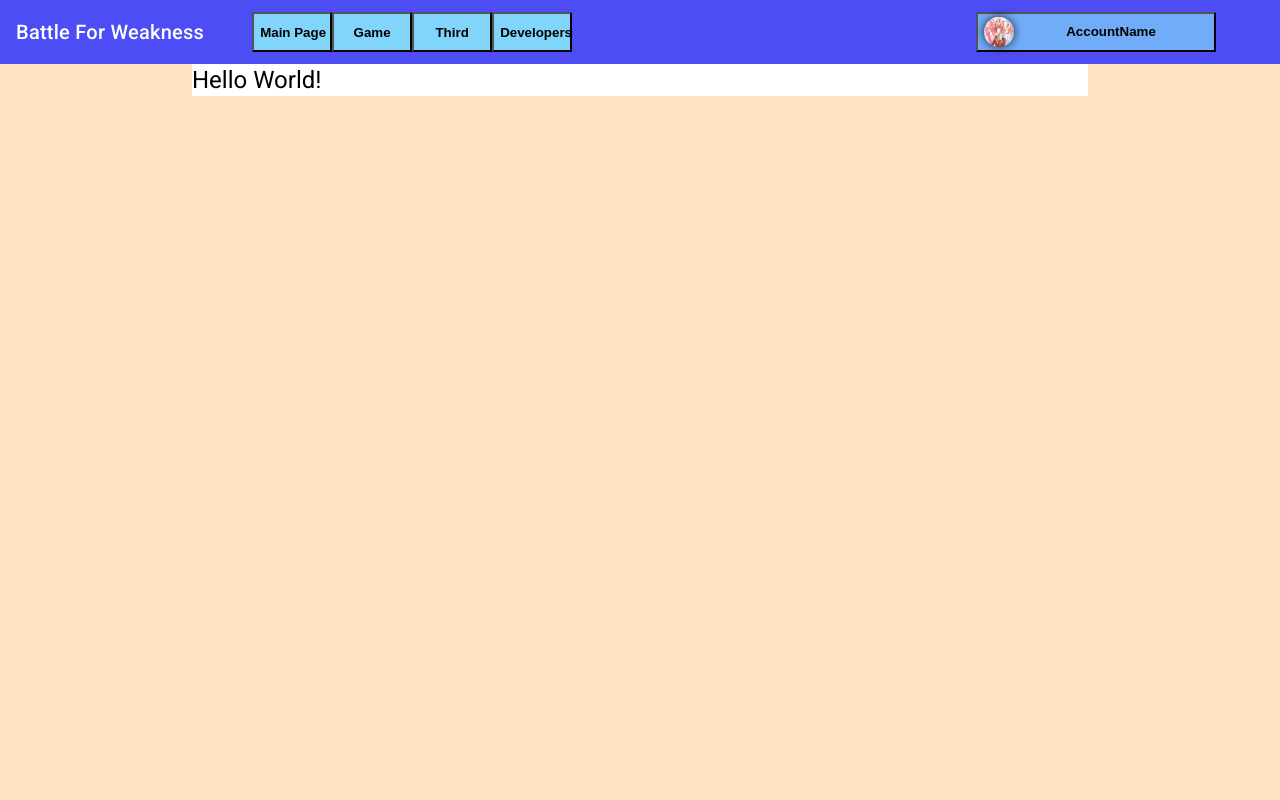
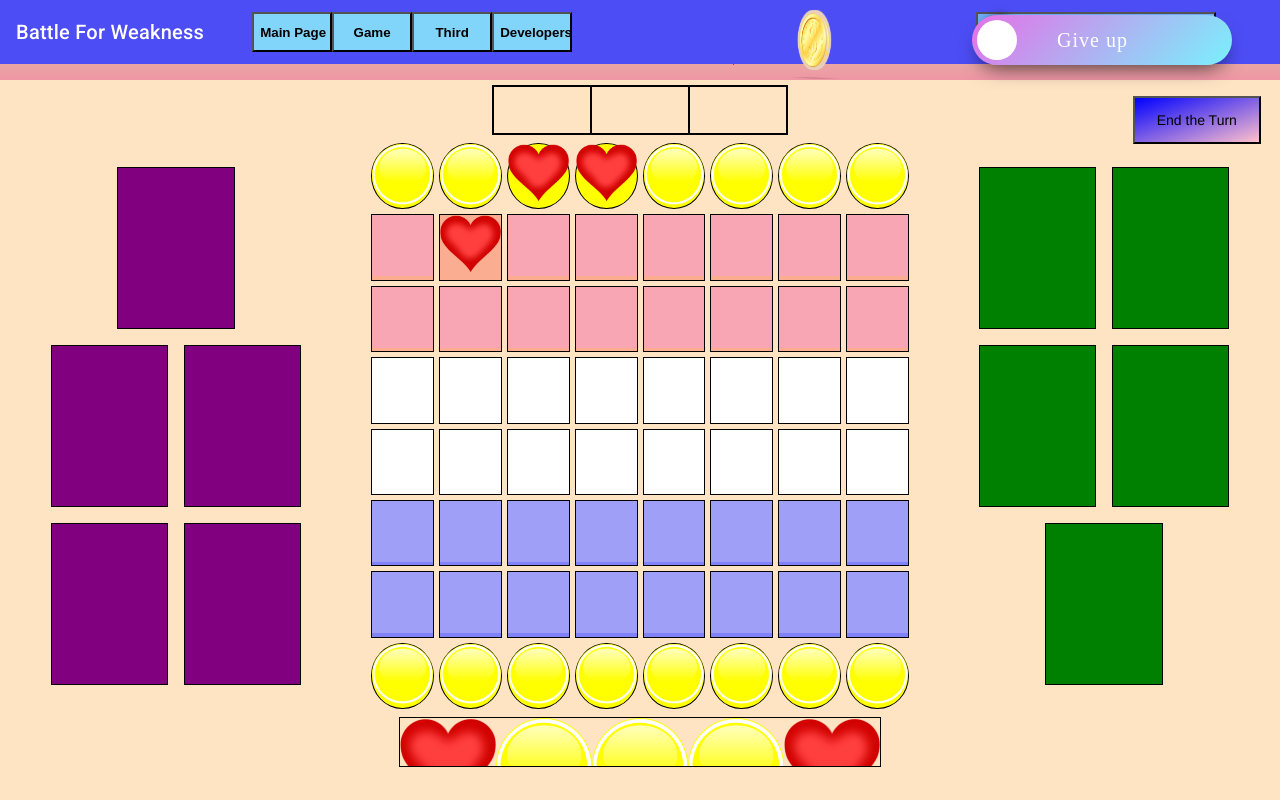
Before and after one commit to quadratishkin/angular, an Angular app in the folder first-angular/: page / in a window 1280 px wide. Built offline with nearby package versions, Linux system fonts and the light colour scheme.

Commit message:
field reworked

```diff
--- a/first-angular/src/app/app.module.ts
+++ b/first-angular/src/app/app.module.ts
@@ -19,6 +19,7 @@ import { DevelopersPageComponent } from './content/developers-page/developers-pa
 import { DataFieldComponent } from './content/game-page/data-field/data-field.component';
 import { PreparingComponent } from './content/game-page/preparing/preparing.component';
 import { GameOverComponent } from './content/game-page/game-over/game-over.component';
+import { FieldCardRendererComponent } from './content/game-page/data-field/field-card-renderer/field-card-renderer.component';
 
 @NgModule({
   declarations: [
@@ -32,6 +33,7 @@ import { GameOverComponent } from './content/game-page/game-over/game-over.compo
     DataFieldComponent,
     PreparingComponent,
     GameOverComponent,
+    FieldCardRendererComponent,
   ],
   imports: [
     BrowserModule,
--- a/first-angular/src/app/content/game-page/data-field/constants.ts
+++ b/first-angular/src/app/content/game-page/data-field/constants.ts
@@ -3,26 +3,31 @@ export enum Turn {
   OPPONENT,
 }
 
-export const idHandPictures: abc = {
-  0: '../../../../assets/Photoes/hearth.png',
+export const idHandPictures: DynamicObject<string> = {
+  1: '../../../../assets/Photoes/hearth.png',
+  2: '../../../../assets/Photoes/FieldPictures/yellowCircle.png',
 };
 
-export const idMoneyCollectorPictures: abc = {
+export const idMoneyCollectorPictures: DynamicObject<string> = {
   0: '../../../../assets/Photoes/FieldPictures/yellowCircle.png',
+  1: '../../../../assets/Photoes/hearth.png',
 };
 
-export const idMyFieldPictures: abc = {
+export const idMyFieldPictures: DynamicObject<string> = {
   0: '../../../../assets/Photoes/FieldPictures/blueSquare.jpg',
+  1: '../../../../assets/Photoes/hearth.png',
 };
 
-export const idCommonFieldPictures: abc = {
+export const idCommonFieldPictures: DynamicObject<string> = {
   0: '../../../../assets/Photoes/FieldPictures/whiteSquare.jpg',
+  1: '../../../../assets/Photoes/hearth.png',
 };
 
-export const idOppsFieldPictures: abc = {
+export const idOppsFieldPictures: DynamicObject<string> = {
   0: '../../../../assets/Photoes/FieldPictures/redSquare.jpg',
+  1: '../../../../assets/Photoes/hearth.png',
 };
 
-interface abc {
-  [key: number]: string;
+export interface DynamicObject<T> {
+  [key: string]: T;
 }
--- a/first-angular/src/app/content/game-page/data-field/data-field.component.html
+++ b/first-angular/src/app/content/game-page/data-field/data-field.component.html
@@ -52,13 +52,24 @@
       </div>
       <div class="field">
         <div class="row" *ngFor="let row of field; let rowIndex = index">
-          <div class="cardField" *ngFor="let cell of row">
-            <img
-              class="image"
-              [src]="getCardImageUrl(rowIndex, cell)"
-              alt=""
-              cdkDrag
-            />
+          <div
+            class="dropContainer"
+            [ngClass]="getRowColor(rowIndex)"
+            *ngFor="let cell of row; let cellIndex = index"
+          >
+            <div
+              class="cardField"
+              cdkDropList
+              (mousedown)="pickCard(rowIndex, cellIndex, cell)"
+              (mouseup)="dropCard(rowIndex, cellIndex)"
+            >
+              <img
+                cdkDrag
+                class="image"
+                [src]="getCardImageUrl(rowIndex, cell)"
+                alt=""
+              />
+            </div>
           </div>
         </div>
       </div>
@@ -70,8 +81,14 @@
         <div class="deck mdeck5 myDeck"></div>
       </div>
     </div>
-    <div class="hand">
-      <div class="myCards" *ngFor="let item of myHand" cdkDrag>
+    <div class="hand" cdkDropList [cdkDropListData]="myHand">
+      <!-- [cdkDropListEnterPredicate]="noReturnPredicate" -->
+      <div
+        class="myCards"
+        *ngFor="let item of myHand"
+        cdkDrag
+        (mousedown)="pickCardByHand(item)"
+      >
         <img class="image" [src]="idHandPictures[item]" alt="" />
       </div>
     </div>
--- a/first-angular/src/app/content/game-page/data-field/data-field.component.scss
+++ b/first-angular/src/app/content/game-page/data-field/data-field.component.scss
@@ -244,7 +244,7 @@ $turn-time: 6s;
 }
 
 .map {
-  margin-top: 1rem;
+  margin-top: 5px;
   display: flex;
   justify-content: center;
   flex-direction: column;
@@ -324,6 +324,8 @@ $turn-time: 6s;
 
 .field {
   display: flex;
+  margin-top: 0.5rem;
+  margin-bottom: 0.5rem;
   justify-content: center;
   flex-wrap: wrap;
   width: 50%;
@@ -331,16 +333,42 @@ $turn-time: 6s;
 
 .row {
   display: flex;
-  gap: 2.5px;
+  gap: 5px;
+  &:not(:last-child) {
+    margin-bottom: 5px;
+  }
 }
 
 .cardField {
   caret-color: transparent;
-  margin-right: 1.25px;
-  margin-left: 1.25px;
   border-radius: 5px;
-  width: 4rem;
-  height: 4rem;
+  width: 3.8rem;
+  height: 3.8rem;
+}
+
+.yellowCircle {
+  caret-color: transparent;
+  background-color: yellow;
+  border-radius: 100%;
+  border: 1px solid black;
+}
+
+.blueSquare {
+  caret-color: transparent;
+  background-color: rgb(129, 129, 248);
+  border: 1px solid black;
+}
+
+.redSquare {
+  caret-color: transparent;
+  background-color: rgb(250, 173, 145);
+  border: 1px solid black;
+}
+
+.whiteSquare {
+  caret-color: transparent;
+  background-color: white;
+  border: 1px solid black;
 }
 
 .endTurnButtonField {
--- a/first-angular/src/app/content/game-page/data-field/data-field.component.ts
+++ b/first-angular/src/app/content/game-page/data-field/data-field.component.ts
@@ -1,7 +1,9 @@
-import { Component } from '@angular/core';
+import { Component, numberAttribute } from '@angular/core';
 import { GamePhases } from 'src/app/constants';
 import { GameControlService } from 'src/app/services/game-control.service';
+
 import {
+  DynamicObject,
   idCommonFieldPictures,
   idHandPictures,
   idMoneyCollectorPictures,
@@ -17,16 +19,27 @@ import {
 export class DataFieldComponent {
   GamePhases = GamePhases;
 
-  myHand: number[] = [0, 0, 0, 0, 0];
-  opponentsHand: number[] = [1, 2, 3];
+  myHand: number[] = [1, 2, 2, 2, 1];
+  opponentsHand: number[] = [1, 1, 1];
+  currentCard: number = 0;
 
   field: number[][] = [
+    [0, 0, 1, 1, 0, 0, 0, 0],
+    [0, 1, 0, 0, 0, 0, 0, 0],
     [0, 0, 0, 0, 0, 0, 0, 0],
     [0, 0, 0, 0, 0, 0, 0, 0],
     [0, 0, 0, 0, 0, 0, 0, 0],
     [0, 0, 0, 0, 0, 0, 0, 0],
     [0, 0, 0, 0, 0, 0, 0, 0],
     [0, 0, 0, 0, 0, 0, 0, 0],
+  ];
+  field1: number[][] = [
+    [0, 1, 1, 1, 1, 0, 0, 0],
+    [0, 1, 0, 0, 0, 0, 0, 0],
+    [0, 0, 0, 1, 0, 0, 0, 0],
+    [0, 1, 0, 0, 0, 0, 0, 0],
+    [0, 0, 0, 0, 0, 0, 0, 0],
+    [0, 0, 1, 0, 1, 0, 0, 0],
     [0, 0, 0, 0, 0, 0, 0, 0],
     [0, 0, 0, 0, 0, 0, 0, 0],
   ];
@@ -61,4 +74,45 @@ export class DataFieldComponent {
     }
     return url;
   }
+
+  pickCard(row: number, cell: number, card: number) {
+    console.log('I was here pick ' + row + ' ' + cell + ' ' + this.currentCard);
+    this.currentCard = card;
+  }
+  pickCardByHand(card: number) {
+    console.log('I was here hand ' + this.currentCard);
+    this.currentCard = card;
+  }
+
+  dropCard(row: number, cell: number) {
+    console.log('I was here drop ' + row + ' ' + cell + ' ' + this.currentCard);
+    this.field = this.field1;
+  }
+
+  noReturnPredicate() {
+    return false;
+  }
+
+  getRowColor(index: number): DynamicObject<boolean> {
+    const rowColorObj: DynamicObject<boolean> = {};
+    switch (index) {
+      case 0:
+      case 7:
+        rowColorObj['yellowCircle'] = true;
+        break;
+      case 1:
+      case 2:
+        rowColorObj['redSquare'] = true;
+        break;
+      case 3:
+      case 4:
+        rowColorObj['whiteSquare'] = true;
+        break;
+      case 5:
+      case 6:
+        rowColorObj['blueSquare'] = true;
+        break;
+    }
+    return rowColorObj;
+  }
 }
--- /dev/null
+++ b/first-angular/src/app/content/game-page/data-field/field-card-renderer/field-card-renderer.component.html
@@ -0,0 +1 @@
+<p>field-card-renderer works!</p>
--- a/first-angular/src/app/services/game-control.service.ts
+++ b/first-angular/src/app/services/game-control.service.ts
@@ -7,7 +7,7 @@ import { Turn } from '../content/game-page/data-field/constants';
   providedIn: 'root',
 })
 export class GameControlService {
-  currentPhase: GamePhases = GamePhases.PREPARING;
+  currentPhase: GamePhases = GamePhases.START_GAME;
 
   selectedFraction: Fractions | null = null;
 
--- a/first-angular/src/app/services/page-content.service.ts
+++ b/first-angular/src/app/services/page-content.service.ts
@@ -5,7 +5,7 @@ import { Pages } from '../constants';
   providedIn: 'root',
 })
 export class PageContentService {
-  currentPage: Pages = Pages.MAIN_PAGE;
+  currentPage: Pages = Pages.GAME_PAGE;
 
   handleChangeContent(current: Pages) {
     this.currentPage = current;
```
Also changed, not shown: first-angular/src/app/content/game-page/data-field/field-card-renderer/field-card-renderer.component.ts (added, +10 -0 lines), first-angular/src/app/content/game-page/data-field/field-card-renderer/field-card-renderer.component.scss (added).
